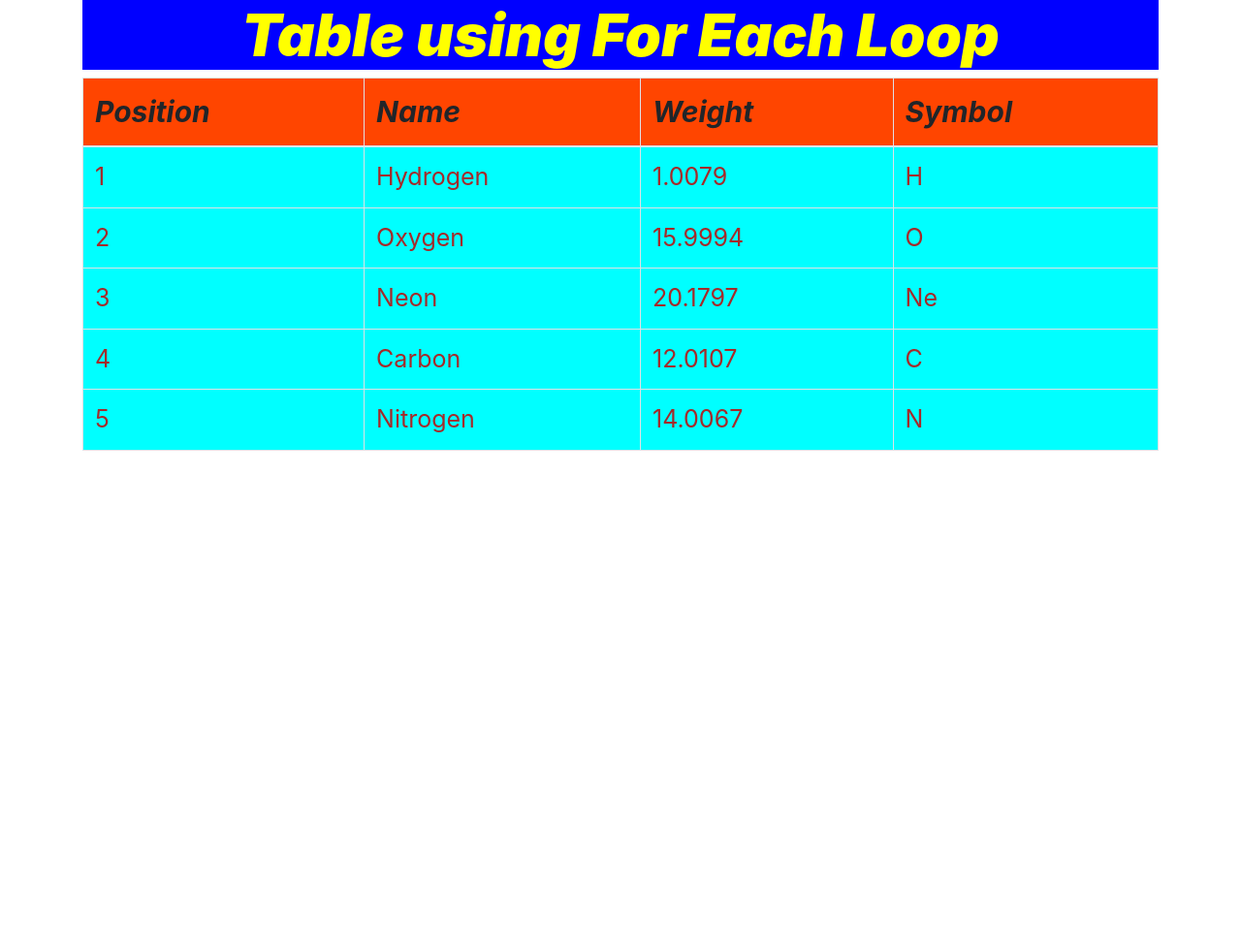
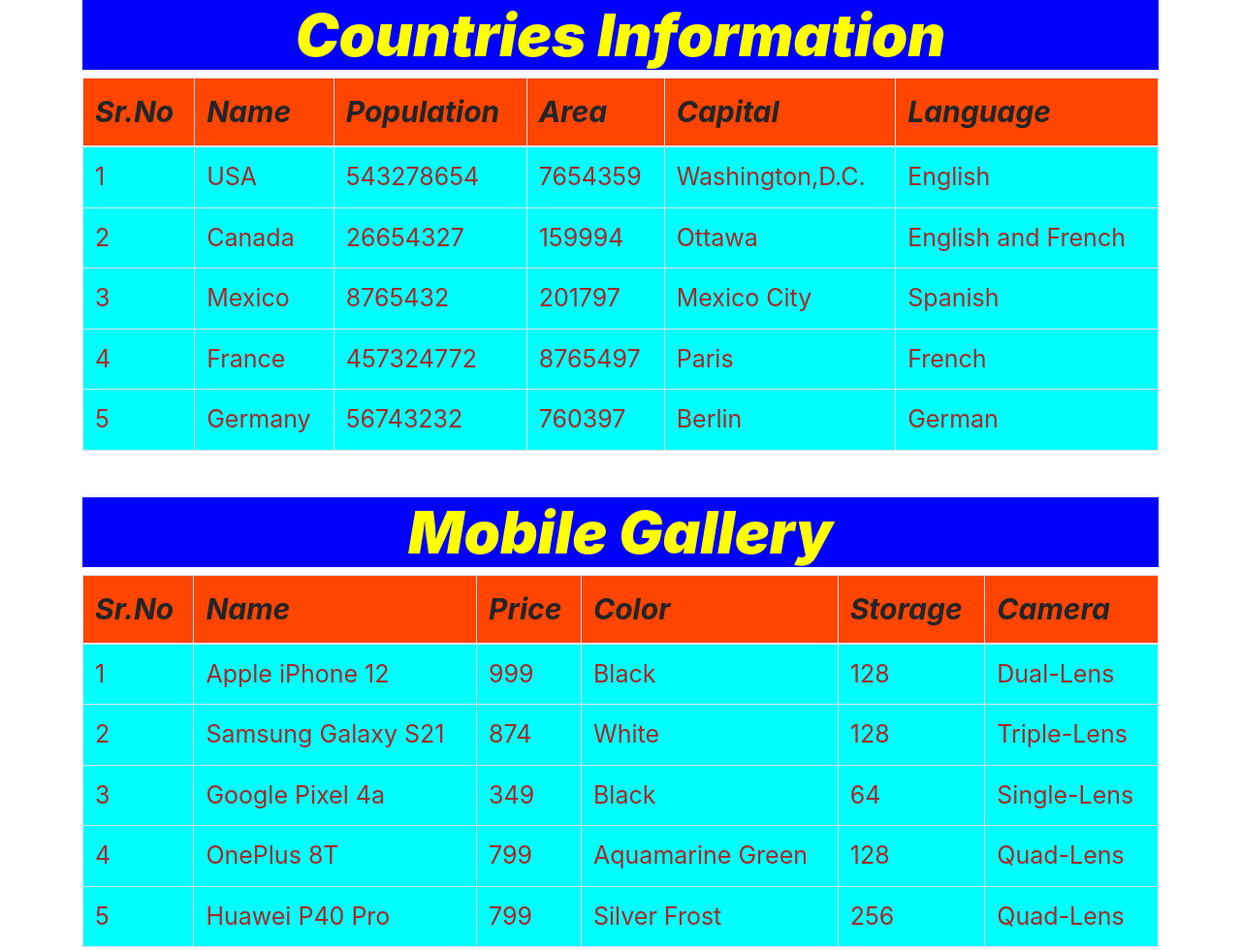
Before and after one commit to yogitasagar90/table-using-for-each-loop, a plain HTML site: page index.html in a window 1280 px wide. Shown: the whole page at 97% size. Before the commit the page ends 800 px from the top, so only its background shows below. Drawn offline with nearby package versions, Linux system fonts and the light colour scheme.

Commit message:
table1 using forEach loop

```diff
--- a/assest/js/app.js
+++ b/assest/js/app.js
@@ -1,46 +1,107 @@
 var cl = console.log;
 
-var elem = [{
-    Position: 1,
-    Name: 'Hydrogen',
-    Weight: 1.0079,
-    Symbol: 'H',
+var city = [{
+    name: "USA",
+    population: 543278654,
+    area: 7654359,
+    capital: "Washington,D.C.",
+    language:"English",
 },
 {
-    Position: 2,
-    Name: 'Oxygen',
-    Weight: 15.9994,
-    Symbol: 'O',
+    name: "Canada",
+    population: 26654327,
+    area: 159994,
+    capital: 'Ottawa',
+    language:"English and French",
 },
 {
-    Position: 3,
-    Name: 'Neon',
-    Weight: 20.1797,
-    Symbol: 'Ne',
+    name: "Mexico",
+    population: 8765432,
+    area: 201797,
+    capital: 'Mexico City',
+    language:"Spanish",
 },
 {
-    Position: 4,
-    Name: 'Carbon',
-    Weight: 12.0107,
-    Symbol: 'C',
+    name: "France",
+    population: 457324772,
+    area: 8765497,
+    capital: 'Paris',
+    language:"French",
 },
 {
-    Position: 5,
-    Name: 'Nitrogen',
-    Weight: 14.0067,
-    Symbol: 'N',
+    name: "Germany",
+    population: 56743232,
+    area: 760397,
+    capital: 'Berlin',
+    language:"German",
 },
 ];
 
 var stdInfoContainer = document.getElementById("stdInfoContainer");
 var result = '';
-elem.forEach(function(el,i){
+city.forEach(function(el,i){
     result += "<tr>";
     result += "<td>" + (i + 1) + "</td>";
-    result += "<td>" + el.Name + "</td>";
-    result += "<td>" + el.Weight + "</td>";
-    result += "<td>" + el.Symbol + "</td>";
+    result += "<td>" + el.name + "</td>";
+    result += "<td>" + el.population + "</td>";
+    result += "<td>" + el.area + "</td>";
+    result += "<td>" + el.capital + "</td>";
+    result += "<td>" + el.language + "</td>";
     result += "</tr>";
 })
 cl(result);
 stdInfoContainer.innerHTML = result;
+
+cl("break");
+
+var mobile = [{
+    name: "Apple iPhone 12",
+    price: 999,
+    color: "Black",
+    storage: 128,
+    camera:"Dual-Lens",
+},
+{
+    name: "Samsung Galaxy S21",
+    price: 874,
+    color: "White",
+    storage: 128,
+    camera:"Triple-Lens",
+},
+{
+    name: "Google Pixel 4a",
+    price: 349,
+    color: "Black",
+    storage: 64,
+    camera:"Single-Lens",
+},
+{
+    name: "OnePlus 8T",
+    price: 799,
+    color: "Aquamarine Green",
+    storage: 128,
+    camera:"Quad-Lens",
+},
+{
+    name: "Huawei P40 Pro",
+    price: 799,
+    color: "Silver Frost",
+    storage: 256,
+    camera:"Quad-Lens",
+},
+];
+
+var InfoContainer = document.getElementById("InfoContainer");
+var result = '';
+mobile.forEach(function(el,i){
+    result += "<tr>";
+    result += "<td>" + (i + 1) + "</td>";
+    result += "<td>" + el.name + "</td>";
+    result += "<td>" + el.price + "</td>";
+    result += "<td>" + el.color + "</td>";
+    result += "<td>" + el.storage + "</td>";
+    result += "<td>" + el.camera + "</td>";
+    result += "</tr>";
+})
+cl(result);
+InfoContainer.innerHTML = result;
--- a/index.html
+++ b/index.html
@@ -5,7 +5,7 @@
     <meta charset="UTF-8">
     <meta http-equiv="X-UA-Compatible" content="IE=edge">
     <meta name="viewport" content="width=device-width, initial-scale=1.0">
-    <title>table using for each loop</title>
+    <title>table1 using for each loop</title>
     <link rel="stylesheet" href="https://cdn.jsdelivr.net/npm/bootstrap@4.6.2/dist/css/bootstrap.min.css"
         integrity="sha384-xOolHFLEh07PJGoPkLv1IbcEPTNtaed2xpHsD9ESMhqIYd0nLMwNLD69Npy4HI+N" crossorigin="anonymous">
     <style>
@@ -36,15 +36,29 @@
 
 <body>
     <div class="container">
-        <h1><b>Table using For Each Loop</b></h1>
-        <table class="table table-bordered">
+        <h1><b>Countries Information</b></h1>
+        <table class="table table-bordered mb-5">
             <thead>
-                <th>Position</th>
+                <th>Sr.No</th>
                 <th>Name</th>
-                <th>Weight</th>
-                <th>Symbol</th>
+                <th>Population</th>
+                <th>Area</th>
+                <th>Capital</th>
+                <th>Language</th>
             </thead>
             <tbody id="stdInfoContainer"></tbody>
+        </table>
+        <table class="table table-bordered">
+            <h1><b>Mobile Gallery</b></h1>
+            <thead>
+                <th>Sr.No</th>
+                <th>Name</th>
+                <th>Price</th>
+                <th>Color</th>
+                <th>Storage</th>
+                <th>Camera</th>
+            </thead>
+            <tbody id="InfoContainer"></tbody>
         </table>
     </div>
     <script src="./assest/js/app.js"></script>
```
